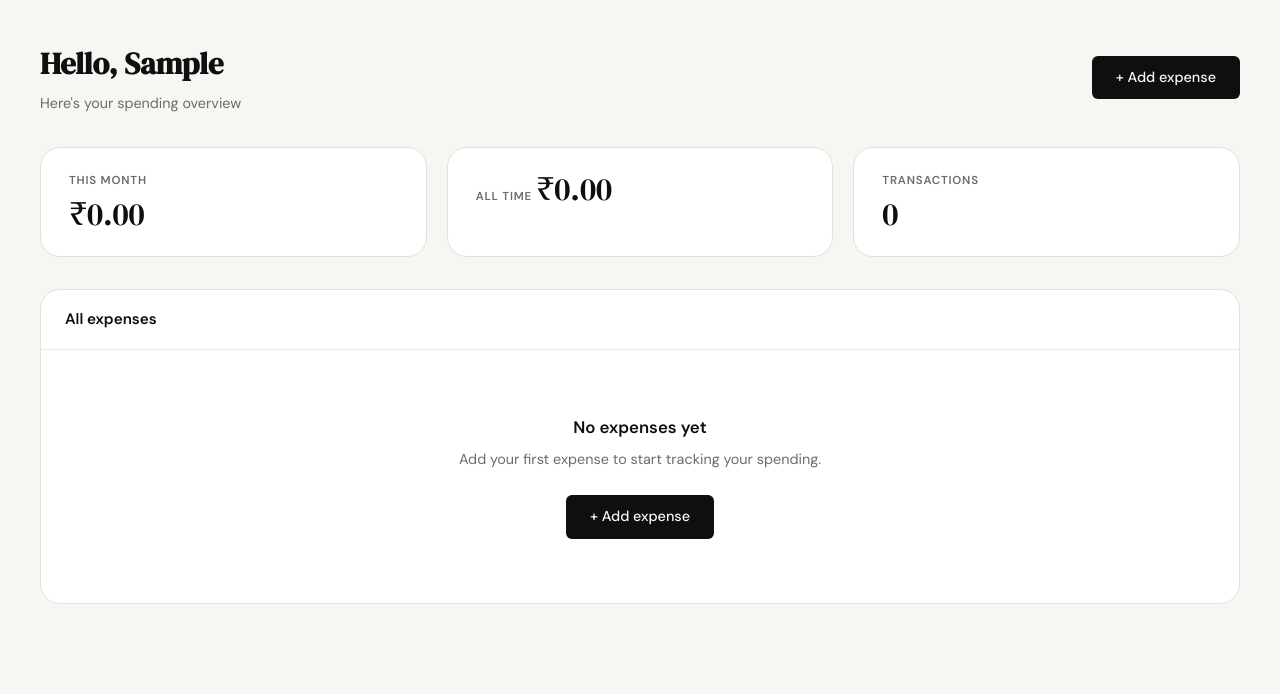
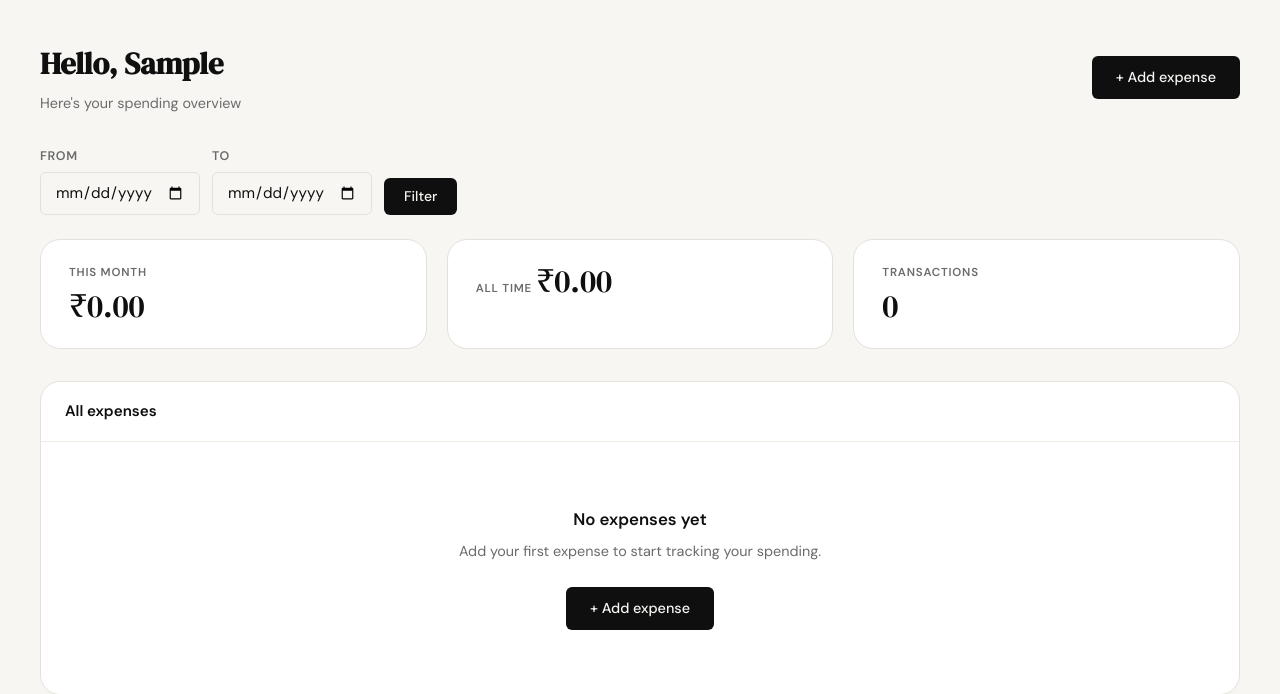
Before and after one commit to aniket28-git/spendly, a Flask app: page /dashboard in a window 1280 px wide. Shown: the part 61-755 px from the top of the page. Run offline with Flask 3, Linux system fonts and the light colour scheme; the visitor is signed in with stand-in values (Sample User, id 1); data that the repository does not hold is empty.

Commit message:
dashboard: add date range filter for expenses
Co-Authored-By: Claude Sonnet 4.6 <noreply@anthropic.com>

```diff
--- a/app.py
+++ b/app.py
@@ -77,22 +77,59 @@ def dashboard():
     if "user_id" not in session:
         return redirect(url_for("login"))
 
+    start_date  = request.args.get("start_date", "").strip()
+    end_date    = request.args.get("end_date", "").strip()
+    filtered    = False
+    filter_error = None
+
+    if start_date or end_date:
+        try:
+            if start_date:
+                date.fromisoformat(start_date)
+            if end_date:
+                date.fromisoformat(end_date)
+            if not start_date or not end_date:
+                filter_error = "Please provide both a start and end date."
+            elif start_date > end_date:
+                filter_error = "Start date must be on or before the end date."
+            else:
+                filtered = True
+        except ValueError:
+            filter_error = "Invalid date format."
+
     db = get_db()
-    expenses = db.execute(
-        "SELECT * FROM expenses WHERE user_id = ? ORDER BY date DESC, id DESC",
-        (session["user_id"],)
-    ).fetchall()
+
+    if filtered:
+        expenses = db.execute(
+            "SELECT * FROM expenses WHERE user_id = ? AND date BETWEEN ? AND ?"
+            " ORDER BY date DESC, id DESC",
+            (session["user_id"], start_date, end_date)
+        ).fetchall()
+        range_total   = sum(e["amount"] for e in expenses)
+        monthly_total = None
+        all_time_total = None
+    else:
+        expenses = db.execute(
+            "SELECT * FROM expenses WHERE user_id = ? ORDER BY date DESC, id DESC",
+            (session["user_id"],)
+        ).fetchall()
+        this_month    = date.today().strftime("%Y-%m")
+        monthly_total = sum(e["amount"] for e in expenses if e["date"].startswith(this_month))
+        all_time_total = sum(e["amount"] for e in expenses)
+        range_total   = None
+
     db.close()
-
-    this_month = date.today().strftime("%Y-%m")
-    monthly_total = sum(e["amount"] for e in expenses if e["date"].startswith(this_month))
-    all_time_total = sum(e["amount"] for e in expenses)
 
     return render_template(
         "dashboard.html",
         expenses=expenses,
         monthly_total=monthly_total,
         all_time_total=all_time_total,
+        range_total=range_total,
+        filtered=filtered,
+        start_date=start_date,
+        end_date=end_date,
+        filter_error=filter_error,
     )
 
 
--- a/static/css/style.css
+++ b/static/css/style.css
@@ -817,6 +817,73 @@ a { color: inherit; text-decoration: none; }
 }
 
 /* ------------------------------------------------------------------ */
+/* Dashboard filter bar                                                */
+/* ------------------------------------------------------------------ */
+
+.filter-bar {
+    margin-bottom: 1.5rem;
+}
+
+.filter-fields {
+    display: flex;
+    align-items: flex-end;
+    gap: 0.75rem;
+    flex-wrap: wrap;
+}
+
+.filter-group {
+    display: flex;
+    flex-direction: column;
+    gap: 0.3rem;
+}
+
+.filter-group label {
+    font-size: 0.78rem;
+    font-weight: 600;
+    text-transform: uppercase;
+    letter-spacing: 0.05em;
+    color: var(--ink-muted);
+}
+
+.filter-input { width: 160px; }
+
+.filter-btn {
+    padding: 0.6rem 1.25rem;
+    font-size: 0.875rem;
+}
+
+.filter-error {
+    margin-top: 0.5rem;
+    font-size: 0.85rem;
+    color: var(--danger);
+}
+
+.filter-badge {
+    display: inline-block;
+    background: var(--accent-light);
+    color: var(--accent);
+    font-size: 0.7rem;
+    font-weight: 600;
+    letter-spacing: 0.05em;
+    text-transform: uppercase;
+    padding: 0.15rem 0.5rem;
+    border-radius: 999px;
+    vertical-align: middle;
+    margin-left: 0.4rem;
+}
+
+.stat-dates {
+    font-size: 0.95rem;
+    font-weight: 600;
+    color: var(--ink);
+    line-height: 1.6;
+}
+
+@media (max-width: 600px) {
+    .filter-input { width: 140px; }
+}
+
+/* ------------------------------------------------------------------ */
 /* Profile page                                                        */
 /* ------------------------------------------------------------------ */
 
--- a/templates/dashboard.html
+++ b/templates/dashboard.html
@@ -14,6 +14,47 @@
             <a href="{{ url_for('add_expense') }}" class="btn-primary">+ Add expense</a>
         </div>
 
+        <!-- Date range filter -->
+        <div class="filter-bar">
+            <form method="GET" action="{{ url_for('dashboard') }}" class="filter-form">
+                <div class="filter-fields">
+                    <div class="filter-group">
+                        <label for="start_date">From</label>
+                        <input type="date" id="start_date" name="start_date"
+                               class="form-input filter-input" value="{{ start_date or '' }}">
+                    </div>
+                    <div class="filter-group">
+                        <label for="end_date">To</label>
+                        <input type="date" id="end_date" name="end_date"
+                               class="form-input filter-input" value="{{ end_date or '' }}">
+                    </div>
+                    <button type="submit" class="btn-primary filter-btn">Filter</button>
+                    {% if filtered %}
+                    <a href="{{ url_for('dashboard') }}" class="btn-ghost filter-btn">Clear</a>
+                    {% endif %}
+                </div>
+                {% if filter_error %}
+                <p class="filter-error">{{ filter_error }}</p>
+                {% endif %}
+            </form>
+        </div>
+
+        {% if filtered %}
+        <div class="stat-cards">
+            <div class="stat-card">
+                <span class="stat-label">Range total</span>
+                <span class="stat-value">₹{{ "%.2f"|format(range_total) }}</span>
+            </div>
+            <div class="stat-card">
+                <span class="stat-label">Period</span>
+                <span class="stat-dates">{{ start_date }}<br>{{ end_date }}</span>
+            </div>
+            <div class="stat-card">
+                <span class="stat-label">Transactions</span>
+                <span class="stat-value">{{ expenses|length }}</span>
+            </div>
+        </div>
+        {% else %}
         <div class="stat-cards">
             <div class="stat-card">
                 <span class="stat-label">This month</span>
@@ -30,10 +71,14 @@
                 <span class="stat-value">{{ expenses|length }}</span>
             </div>
         </div>
+        {% endif %}
 
         <div class="expenses-card">
             <div class="expenses-card-header">
-                <h2 class="expenses-card-title">All expenses</h2>
+                <h2 class="expenses-card-title">
+                    All expenses
+                    {% if filtered %}<span class="filter-badge">Filtered</span>{% endif %}
+                </h2>
             </div>
 
             {% if expenses %}
@@ -68,9 +113,14 @@
             </table>
             {% else %}
             <div class="empty-state">
+                {% if filtered %}
+                <p class="empty-title">No expenses in this range</p>
+                <p class="empty-sub">Try a different date range or <a href="{{ url_for('dashboard') }}" style="color:var(--accent)">clear the filter</a>.</p>
+                {% else %}
                 <p class="empty-title">No expenses yet</p>
                 <p class="empty-sub">Add your first expense to start tracking your spending.</p>
                 <a href="{{ url_for('add_expense') }}" class="btn-primary">+ Add expense</a>
+                {% endif %}
             </div>
             {% endif %}
         </div>
```
